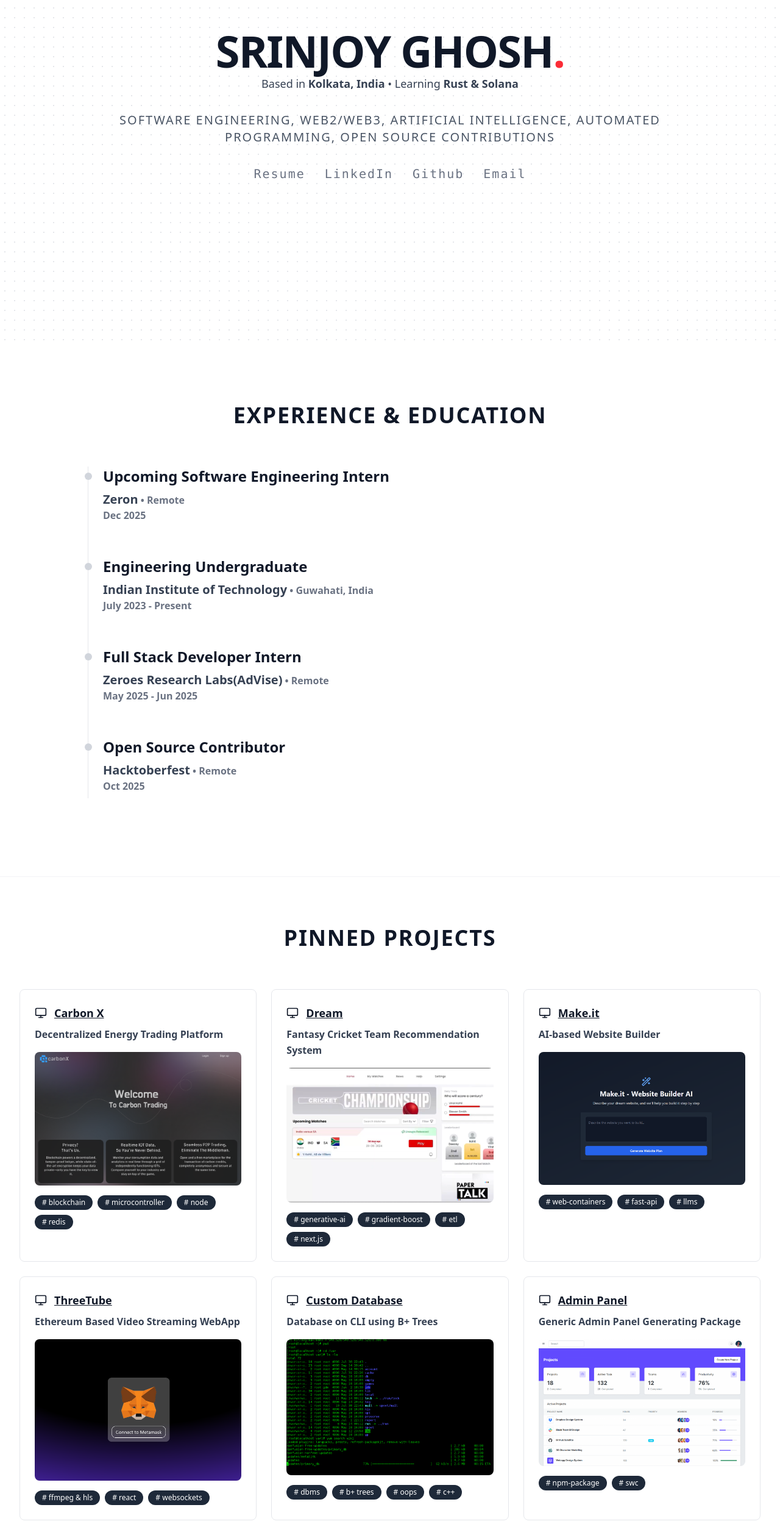
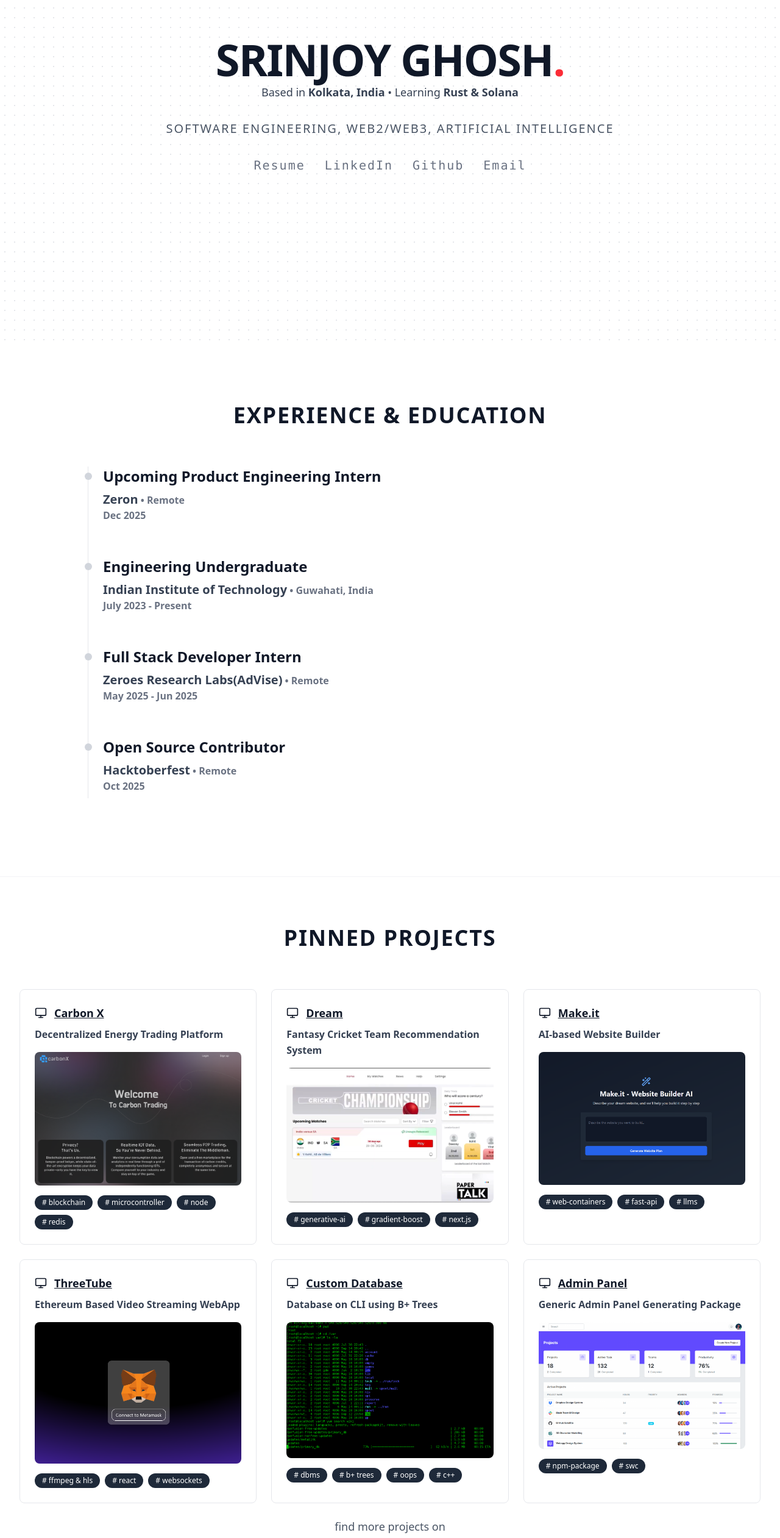
Before and after one commit to sgcodes7471/portoflio, a Next.js app: page / in a window 1280 px wide. Shown: the part 235-2757 px from the top of the page at 61% size. Built offline with nearby package versions, Linux system fonts and the light colour scheme.

Commit message:
hide the scroll bar and text changes

```diff
--- a/app/globals.css
+++ b/app/globals.css
@@ -1,4 +1,12 @@
 @import "tailwindcss";
+
+*{
+    -ms-overflow-style: none;
+}
+::-webkit-scrollbar {
+    display: none;
+}
+
 /*
 :root {
   --background: #ffffff;
--- a/components/bg.tsx
+++ b/components/bg.tsx
@@ -13,7 +13,7 @@
     {
     company : "Zeron",
     date : "Dec 2025",
-    role : "Upcoming Software Engineering Intern",
+    role : "Upcoming Product Engineering Intern",
     location : "Remote",
     details : <></>
    },
--- a/components/portfolio.tsx
+++ b/components/portfolio.tsx
@@ -20,16 +20,16 @@
       description: "A decentralized platform for tracking energy usage and enabling peer-to-peer energy trading supporting real-time trade broadcasting, secure order matching, and privacy-preserving transactions, with verified identities using NFTs as decentralized identifiers.",
       tags: ["# blockchain", "# microcontroller", "# node", "# redis"],
       link: "https://github.com/sgcodes7471/carbon-x",
-      date : ""
+      date : "Jan 2025 - Feb 2025"
     },
     {
       title: "Dream",
       img : "/projects/dream11.png" ,
       subtitle : "Fantasy Cricket Team Recommendation System",
       description: "A platform that predicts and recommends optimal fantasy cricket teams using a Gradient Boosting Machine, provides detailed performance analysis with interactive visualizations, delivers automated email updates, and generates AI-driven commentary on matches.",
-      tags: ["# generative-ai", "# gradient-boost", "# etl", "# next.js"],
+      tags: ["# generative-ai", "# gradient-boost", "# next.js"],
       link: "https://github.com/D11-MP/Dream11-prototype",
-      date : ""
+      date : "Nov 2024 - Dec 2024"
     },
     {
       title: "Make.it",
@@ -38,7 +38,7 @@
       description: "A platform that generates complete websites with structured folders using Anthropic AI, supports follow-up prompts for iterative development, includes a file explorer and drag-and-drop component management, and runs live previews in browser.",
       tags: ["# web-containers", "# fast-api", "# llms"],
       link: "https://github.com/sgcodes7471/make.it",
-      date : ""
+      date : "Sept 2025"
     },
     {
       title: "ThreeTube",
@@ -47,7 +47,7 @@
       description: "A platform on ethereum chain for streaming, live broadcasting, and monetizing videos with NFT-based ownership, supporting real-time like updates, interactive viewing, and efficient indexing and querying of on-chain data for seamless user experience.",
       tags: ["# ffmpeg & hls", "# react", "# websockets"],
       link: "https://github.com/Dappers24/ThreeTube",
-      date : ""
+      date : "Oct 2024 - Nov 2024"
     },
 
     {
@@ -57,7 +57,7 @@
       description: "A database management system supporting efficient data storage and retrieval with a B+ Tree index, providing insertion, deletion, modification, and search operations, and simulating persistent storage by mapping records to external files.",
       tags: ["# dbms", "# b+ trees", "# oops" , "# c++"],
       link: "https://github.com/sgcodes7471/Custom-DBMS",
-      date : ""
+      date : "Aug 2025"
     },
     {
       title: "Admin Panel",
@@ -66,7 +66,7 @@
       description: "An NPM package that enables the creation of fully functional admin panels for student web committee projects with a single setup, streamlining project management and interface generation.",
       tags: ["# npm-package", "# swc"],
       link: "https://github.com/swciitg/swc_admin_panel",
-      date : ""
+      date : "Present"
     }
   ];
 
@@ -109,7 +109,7 @@
           </p>
 
           <p className="text-lg md:text-xl text-gray-600 tracking-widest uppercase">
-            Software Engineering, Web2/Web3, Artificial Intelligence, Automated Programming, Open Source Contributions
+            Software Engineering, Web2/Web3, Artificial Intelligence
           </p>
 
           <Connect/>
@@ -174,7 +174,7 @@
             target="_blank"
             className="text-4xl font-black hover:underline hover:text-gray-800 transition"
           >
-            GitHub
+            Here
           </Link>
         </div>
       </section>
@@ -193,22 +193,22 @@
 
             <div className="space-y-6">
               <h2 className="text-3xl md:text-4xl font-normal leading-tight">
-                Thanks for stopping by.
+                Thanks for visiting.
               </h2>
               <p className="text-xl md:text-2xl text-gray-700 leading-relaxed">
-                Feel free to reach me through any channel.
+                You can reach out to me through any preferred platform.
               </p>
               <p className="text-xl md:text-2xl text-gray-700 leading-relaxed">
-                I'm excited to connect with you all.
+                I look forward to connecting with you.
               </p>
               <p className="text-xl md:text-2xl text-gray-700 leading-relaxed pt-8">
-                If you have a project and desire to collaborate with me,{' '}
+                If you’re working on something and want to collaborate with me,{' '}
                 <span className="underline font-medium">
                   <a
                   href="mailto:official06srinjoy@gmail.com"
                   target="_blank"
                   rel="noopener noreferrer">
-                    I'd love to hear from you
+                     I’d be happy to discuss it.
                   </a>
                 </span>.
               </p>
--- a/components/project.tsx
+++ b/components/project.tsx
@@ -37,7 +37,12 @@
           />
         </div>
 
-        <h2 className="text-2xl font-semibold mb-1">{project.title}</h2>
+        <div className="flex items-center justify-between">
+          <h2 className="text-2xl font-semibold mb-1">{project.title}</h2>
+          <p className="text-gray-600 text-base leading-relaxed">
+            {project.date}
+          </p>
+        </div>
         <p className="text-gray-9800 text-base leading-relaxed mb-6">
           {project.description}
         </p>
```
